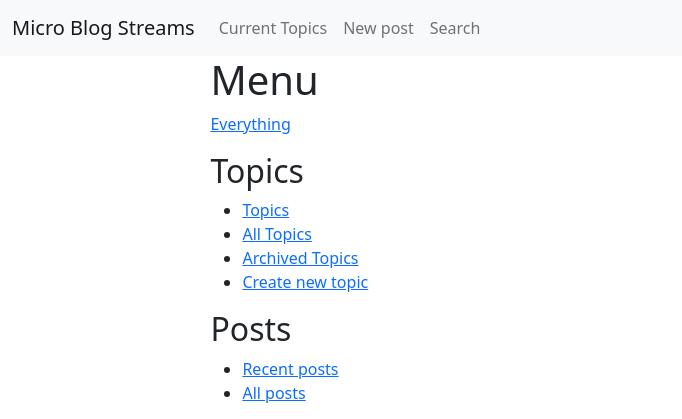
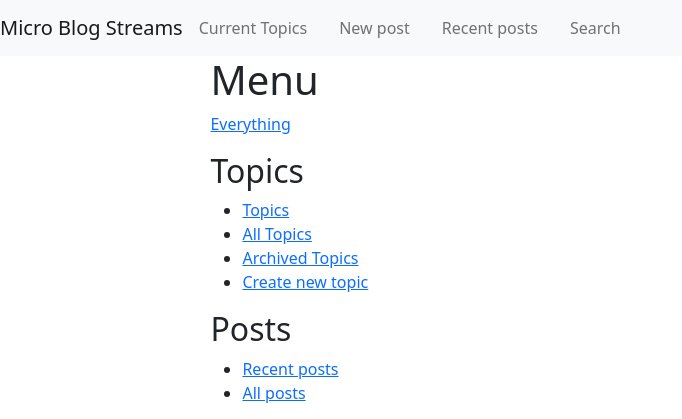
Before and after one commit to rrees/micro-blog-streams, a Flask app: page /home in a window 1280 px wide. Shown: the top 419 px of the page, without its empty margins (0-682 px from the left). Run offline with Flask 3, Linux system fonts and the light colour scheme; the visitor is signed in with stand-in values (Sample User, id 1).

Commit message:
Tries out the new flexbox nav

```diff
--- a/app/static/custom.css
+++ b/app/static/custom.css
@@ -59,3 +59,7 @@ blockquote {
 	margin-inline: auto;
 	max-width: 90ch;
 }
+
+.navbar-nav {
+	gap:2rem;
+}
--- a/app/templates/navigation/navbar.html
+++ b/app/templates/navigation/navbar.html
@@ -1,18 +1,10 @@
-<nav class="navbar navbar-expand-lg navbar-light bg-light">
-	<div class="container-fluid">
-	  <a class="navbar-brand" href="{{url_for('home')}}">Micro Blog Streams</a>
-	  <button
-	  	class="navbar-toggler"
-	  	type="button"
-	  	data-bs-toggle="collapse"
-	  	data-bs-target="#navbarSupportedContent"
-	  	aria-expanded="false"
-	  	aria-label="Toggle navigation">
-	    <span class="navbar-toggler-icon"></span>
-	  </button>
+<nav class="navbar navbar-light bg-light
+	d-flex
+		justify-content-start
+		align-items-center">
+  <a class="navbar-brand me-3" href="{{url_for('home')}}">Micro Blog Streams</a>
 
-		<div class="collapse navbar-collapse" id="navbarSupportedContent">
-			<ul class="navbar-nav me-auto mb-2 mb-lg-0">
+	<ul class="navbar-nav d-flex flex-row">
 		<li class="nav-item ">
 			<a class="nav-link" href="{{url_for('topics')}}">Current Topics</a>
 		</li>
@@ -22,9 +14,11 @@
 		</li>
 
 		<li class="nav-item">
+			<a class="nav-link" href="{{url_for('recent')}}">Recent posts</a>
+		</li>
+
+		<li class="nav-item me-3">
 			<a class="nav-link" href="{{url_for('search')}}">Search</a>
 		</li>
 	</ul>
-		</div>
-	</div>
 </nav>
```
Lines whose indentation alone changed are shown as unchanged.
